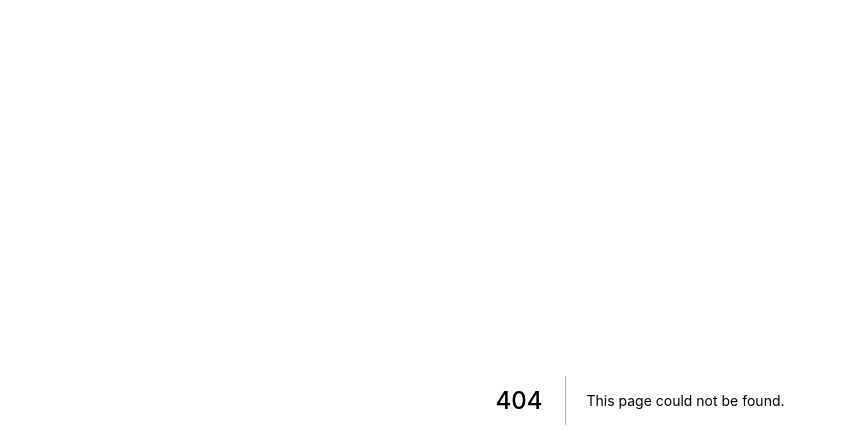
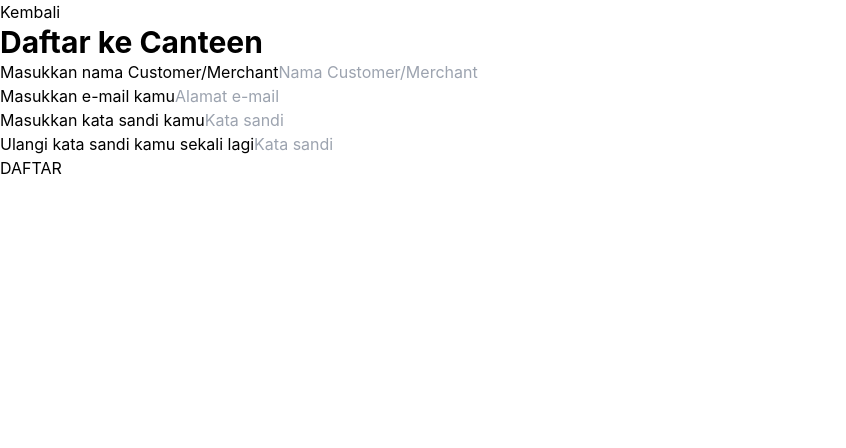
Before and after one commit to go-canteen/go-canteen-next, a Next.js app: page /register in a window 1280 px wide. Before the commit this address had no page. Shown: the top 448 px of the page, without its empty margins (0-846 px from the left). Built offline with nearby package versions, Linux system fonts and the light colour scheme.

Commit message:
[GREEN] create register page and form

```diff
--- /dev/null
+++ b/pages/register.tsx
@@ -0,0 +1,25 @@
+export default function Register() {
+    return (
+        <div>
+            <button>Kembali</button>
+            <h1>Daftar ke Canteen</h1>
+            <Form />
+        </div>
+    );
+}
+
+export function Form() {
+    return (
+        <form action="#" method="POST">
+            <label htmlFor="name">Masukkan nama Customer/Merchant</label>
+            <input name="name" id="name" type="text" placeholder="Nama Customer/Merchant" required /><br />
+            <label htmlFor="email">Masukkan e-mail kamu</label>
+            <input name="email" id="email" type="text" placeholder="Alamat e-mail" required /><br />
+            <label htmlFor="password1">Masukkan kata sandi kamu</label>
+            <input name="password1" id="password1" type="password" placeholder="Kata sandi" required /><br />
+            <label htmlFor="password2">Ulangi kata sandi kamu sekali lagi</label>
+            <input name="password2" id="password2" type="password" placeholder="Kata sandi" required /><br />
+            <button type="submit">DAFTAR</button>
+        </form>
+    );
+}
```
